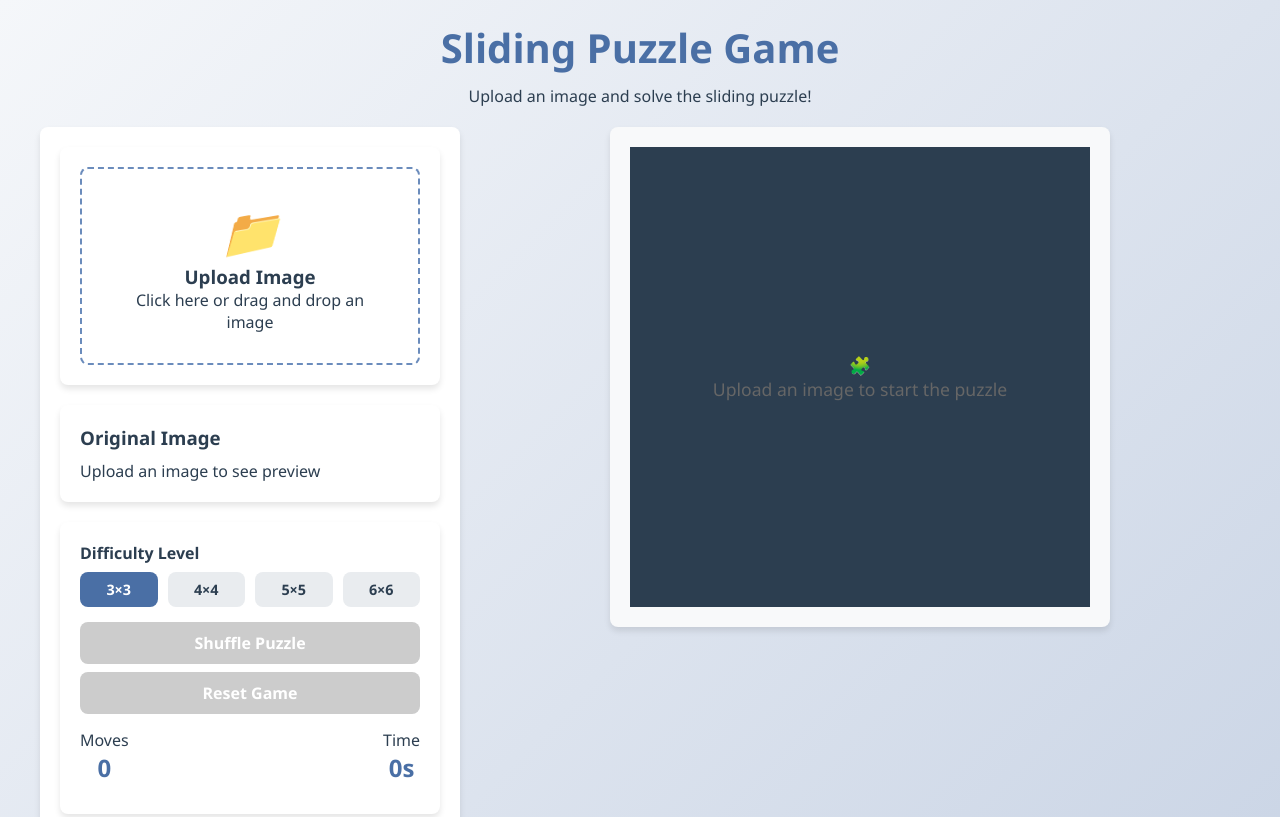
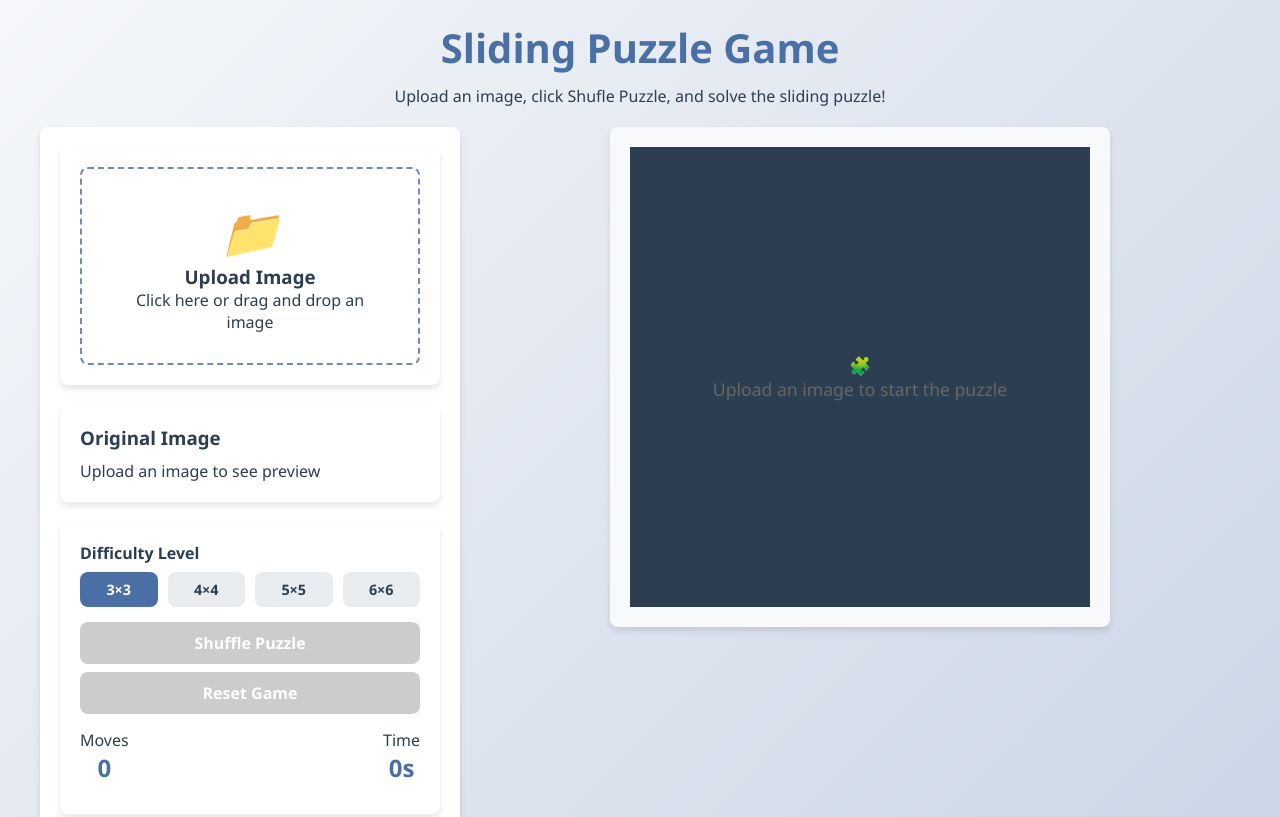
Before and after one commit to joroge/jigsaw, a plain HTML site: page index.html in a window 1280 px wide. Shown: the top 817 px of the page. Drawn offline with Linux system fonts and the light colour scheme.

Commit message:
click Shufle Puzzle
click Shufle Puzzle

```diff
--- a/index.html
+++ b/index.html
@@ -401,7 +401,7 @@
 <body>
     <header>
         <h1>Sliding Puzzle Game</h1>
-        <p>Upload an image and solve the sliding puzzle!</p>
+        <p>Upload an image, click Shufle Puzzle, and solve the sliding puzzle!</p>
     </header>
 
     <div class="container">
```
